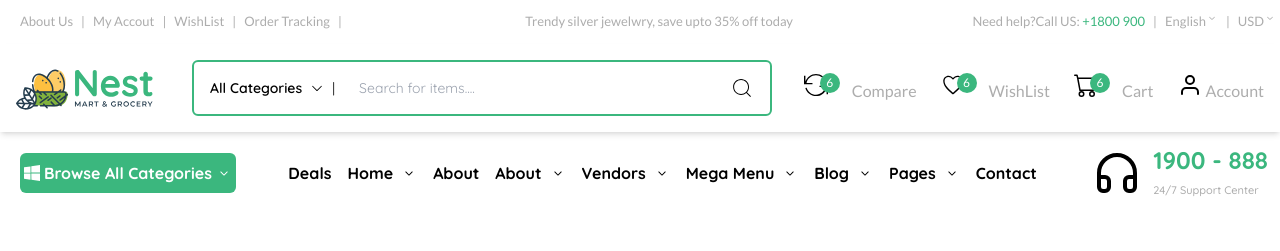
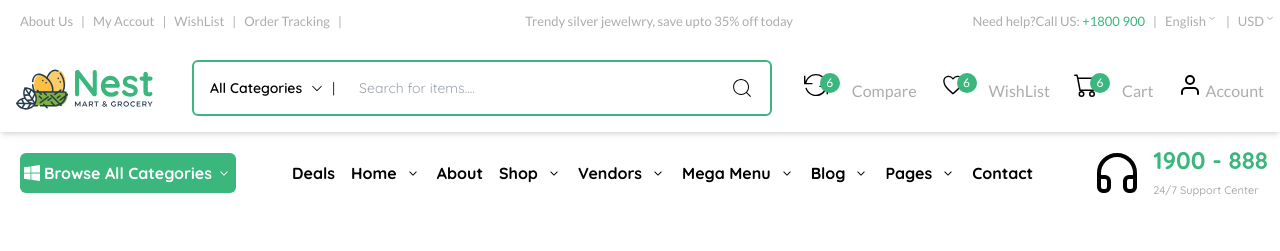
Before and after one commit to Abdul-Hafeez5/E-Commerce-Website-clone, a React (Create React App) app: page / in a window 1280 px wide. Shown: the top 251 px of the page. Built offline with nearby package versions, Linux system fonts and the light colour scheme.

Commit message:
Update Nav Component

```diff
--- a/src/componets/DropdownNav.jsx
+++ b/src/componets/DropdownNav.jsx
@@ -23,8 +23,10 @@ const DropdownNav = ({ title, children }) => {
         <RxCaretDown />
       </span>
       {isOpen && (
-        <div className="absolute z-10 bg-white border rounded-md shadow-lg w-36 text-secondary top-6">
-          <ul className="p-3">{children}</ul>
+        <div className="absolute z-10 text-sm text-black bg-white border rounded-md shadow-lg w-36 font-quickSand top-6">
+          <ul className="flex flex-col items-center justify-center py-2 gap-y-3">
+            {children}
+          </ul>
         </div>
       )}
     </li>
--- a/src/componets/PostNav.jsx
+++ b/src/componets/PostNav.jsx
@@ -51,13 +51,15 @@ const PostNav = () => {
           </Link>
           <li className="cursor-pointer hover:text-primary">About</li>
 
-          <DropdownNav title={"About"}>
+          <Link to="/deals">
+            <DropdownNav title={"Shop"}>
               <li>Shop1</li>
               <li>Shop2</li>
               <li>Shop3</li>
               <li>Shop3</li>
               <li>Shop4</li>
             </DropdownNav>
+          </Link>
 
           <DropdownNav title={"Vendors"}>
             <li>Vendor1</li>
```
Lines whose indentation alone changed are shown as unchanged.
